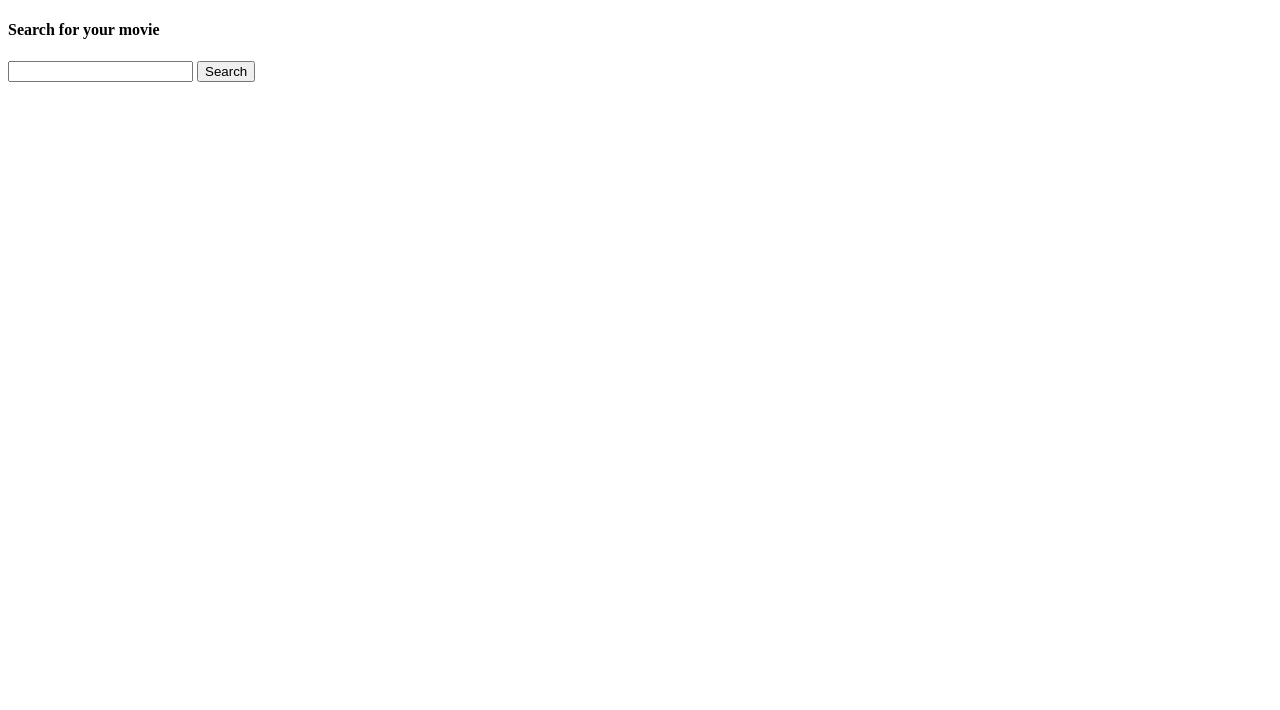
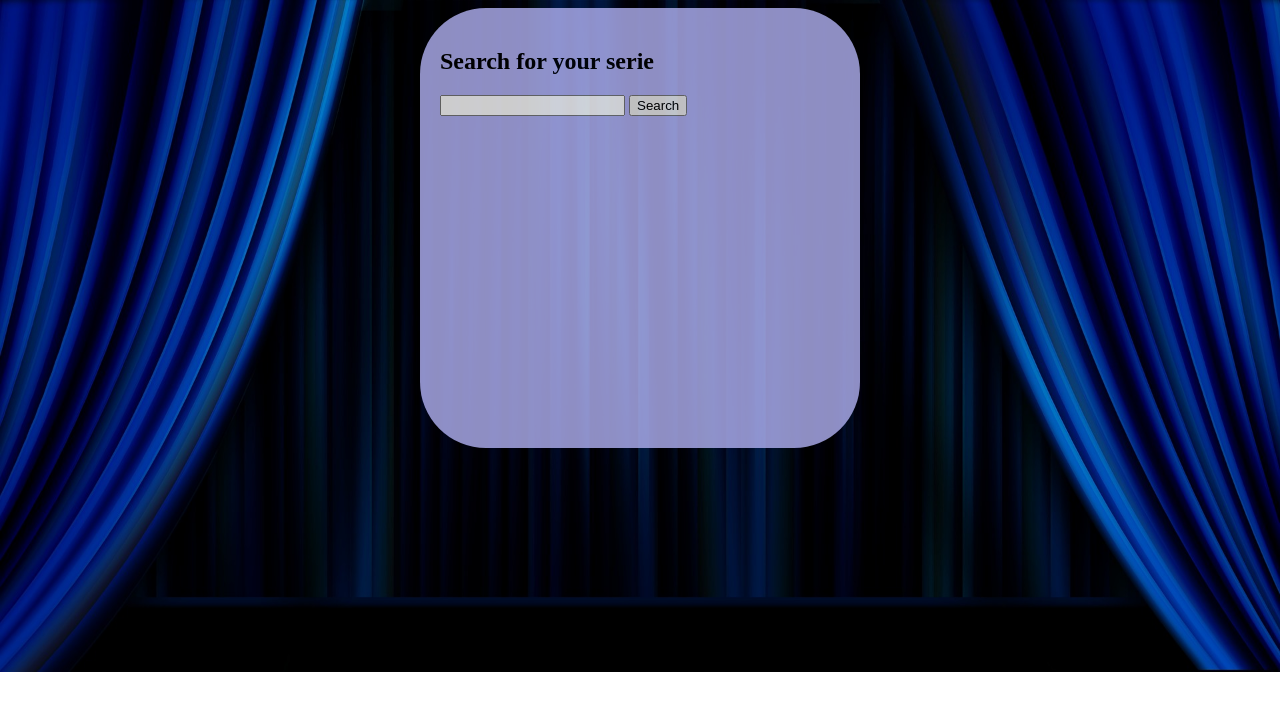
Before and after one commit to SophiaKornelia/kunskapskontroll3, a plain HTML site: page index.html in a window 1280 px wide. Drawn offline with Linux system fonts and the light colour scheme.

Commit message:
working on the design and some small fix

```diff
--- a/css/style.css
+++ b/css/style.css
@@ -1,3 +1,29 @@
 .hide {
  display: none;
 }
+
+body {
+    background-image: url("../img/theatre-4023278_1920.jpg");
+    background-size: cover;
+    background-repeat: no-repeat;
+    color: white;
+    display: flex;
+}
+
+.container {
+    min-height: 400px;
+    width: 400px;
+    background-color: rgb(178, 178, 243);
+    margin: 0 auto;
+    padding: 20px;
+    opacity: 0.8;
+    border-radius: 15%;
+}
+
+h2 {
+    color: black;
+}
+
+ul {
+    list-style: none;
+}
--- a/index.html
+++ b/index.html
@@ -9,7 +9,8 @@
 </head>
 
 <body>
-    <h4>Search for your movie</h4>
+    <div class="container">
+        <h2>Search for your serie</h2>
         <input type="text" id="input-label">
         <button id="search-btn">Search</button>
         <ul id="ul"></ul>
@@ -19,7 +20,7 @@
             <input type="text" id="episodeInput2">
             <button id="btn3">More info</button>
         </div>
-
+    </div>
     <script src="js/main.js"></script>
 </body>
 
--- a/js/main.js
+++ b/js/main.js
@@ -20,7 +20,6 @@ ul.addEventListener('click', async function (event) {
 
 
         btn3.addEventListener('click', async function () {
-            // const btn2Value = event.target.getAttribute('data-id');
 
             try {
 
@@ -30,13 +29,14 @@ ul.addEventListener('click', async function (event) {
                 }
 
                 const data = await episodes.json();
+                console.log(data);
 
                 let episodeList = "";
 
                 const name = data.name
                 const season = data.season
 
-                episodeList += `<li>${title} ${name} ${season} </li>`
+                episodeList += `<li>${title}<br>Season ${episodeInput1.value} episode ${episodeInput2.value} is called ${name}</li>`
 
                 ul.innerHTML = episodeList;
 
```
Also changed, not shown: img/theatre-4023278_1920.jpg (added). Lines whose indentation alone changed are shown as unchanged.
